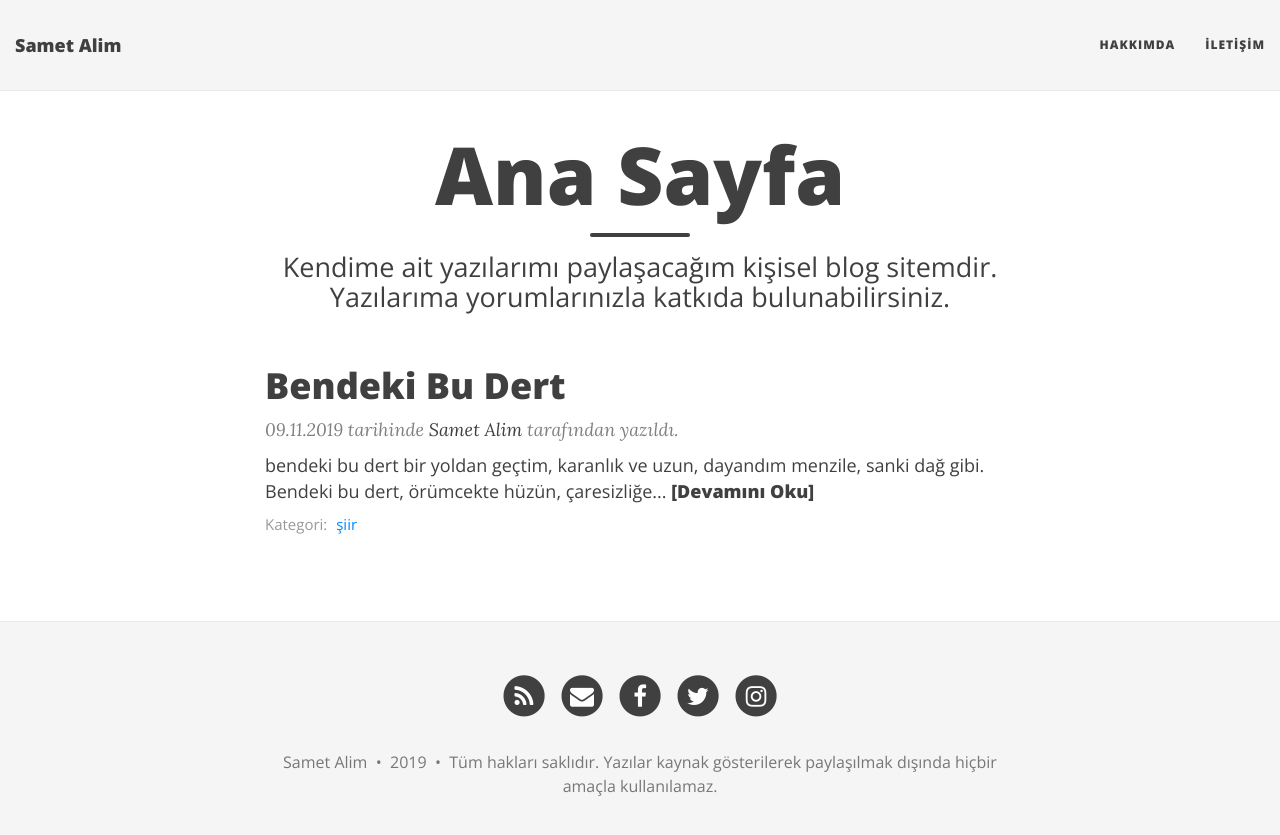
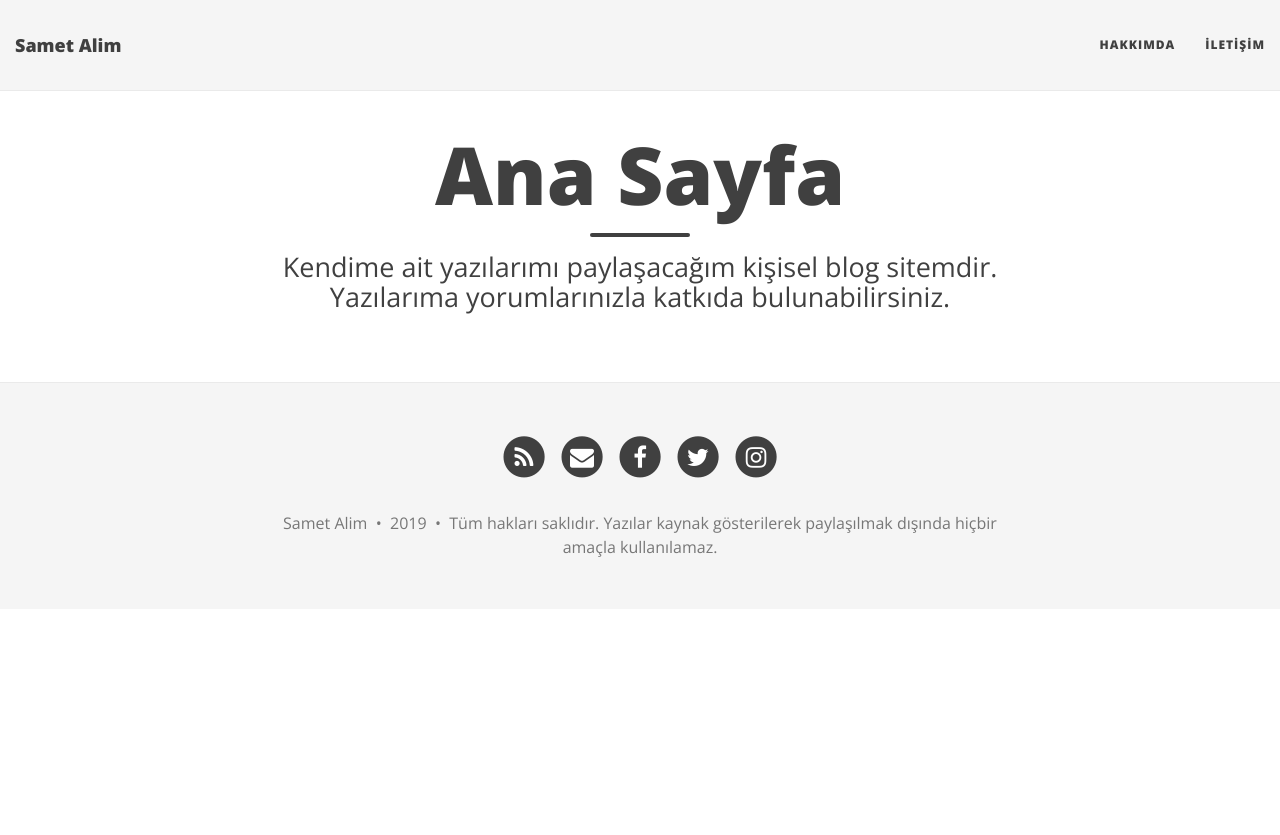
Before and after one commit to adonis12332158/adonis12332158, a Jekyll site: the page built from index.html, in a window 1280 px wide. Shown: the top 835 px of the page. Built offline with Jekyll 4.4.1, drawn with Linux system fonts in a browser that asks for light colours; nearby versions of some CDN libraries; the list of posts is cut into pages by our own code.

Commit message:
düzenleme

```diff
--- a/_config.yml
+++ b/_config.yml
@@ -17,7 +17,7 @@
 title: Samet Alim
 
 # Short description of your site
-description: Kendime ait yazılarımı paylaşacağım kişisel blog sitemdir. Yazılarıma yorumlarınızla katkıda bulunabilirsiniz.
+description: Kendime ait şiirleri ve sanat konusunda yaptığım her çalışmayı paylaşacağım kişisel siteme hoşgeldiniz. Yorum yolu ile düşüncelerinizi belirtebilirsiniz.
 
 # --- Navigation bar options --- #
 
--- a/_posts/2019-11-09-bendeki-bu-dert.md
+++ /dev/null
@@ -1,16 +0,0 @@
----
-title:
-tags: [şiir]
-yazar:
-  ad: Samet Alim
-  link: https://www.instagram.com/sametalim058
----
-
-## bendeki bu dert
-
-bir yoldan geçtim, karanlık ve uzun,
-dayandım menzile, sanki dağ gibi.
-Bendeki bu dert, örümcekte hüzün,
-çaresizliğe atılan ağ gibi.
-
--samet alim
```
